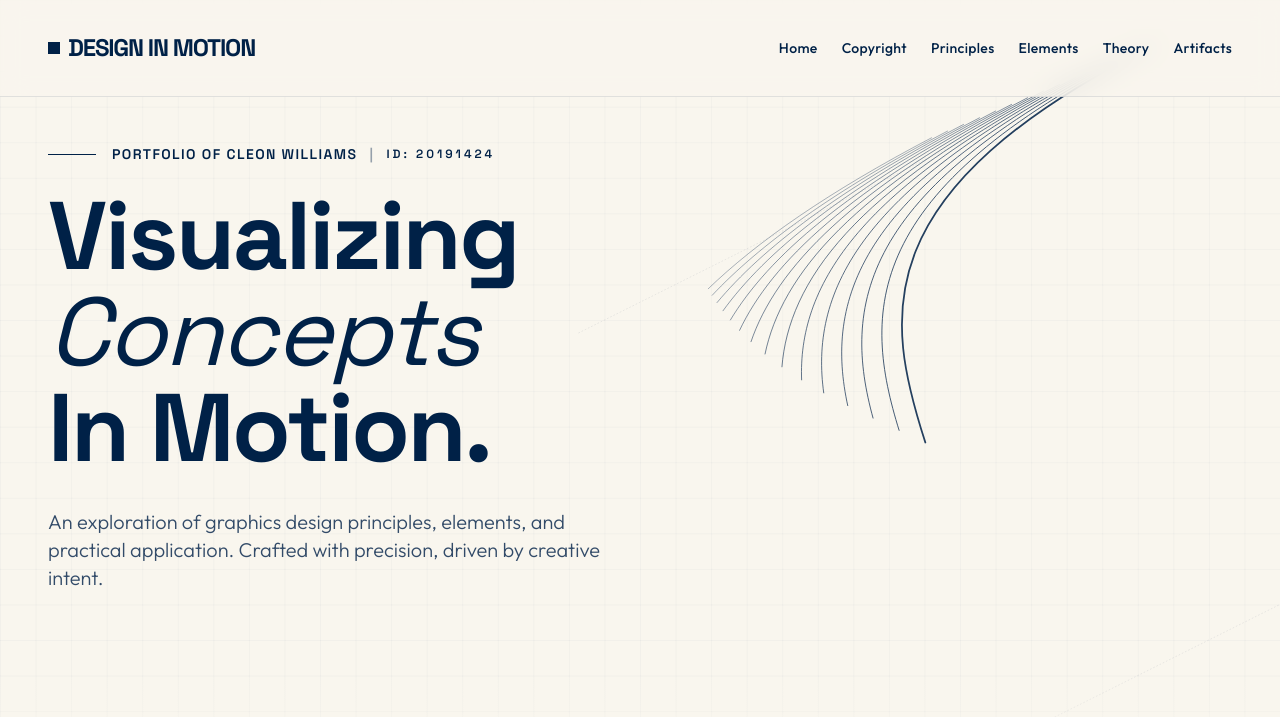
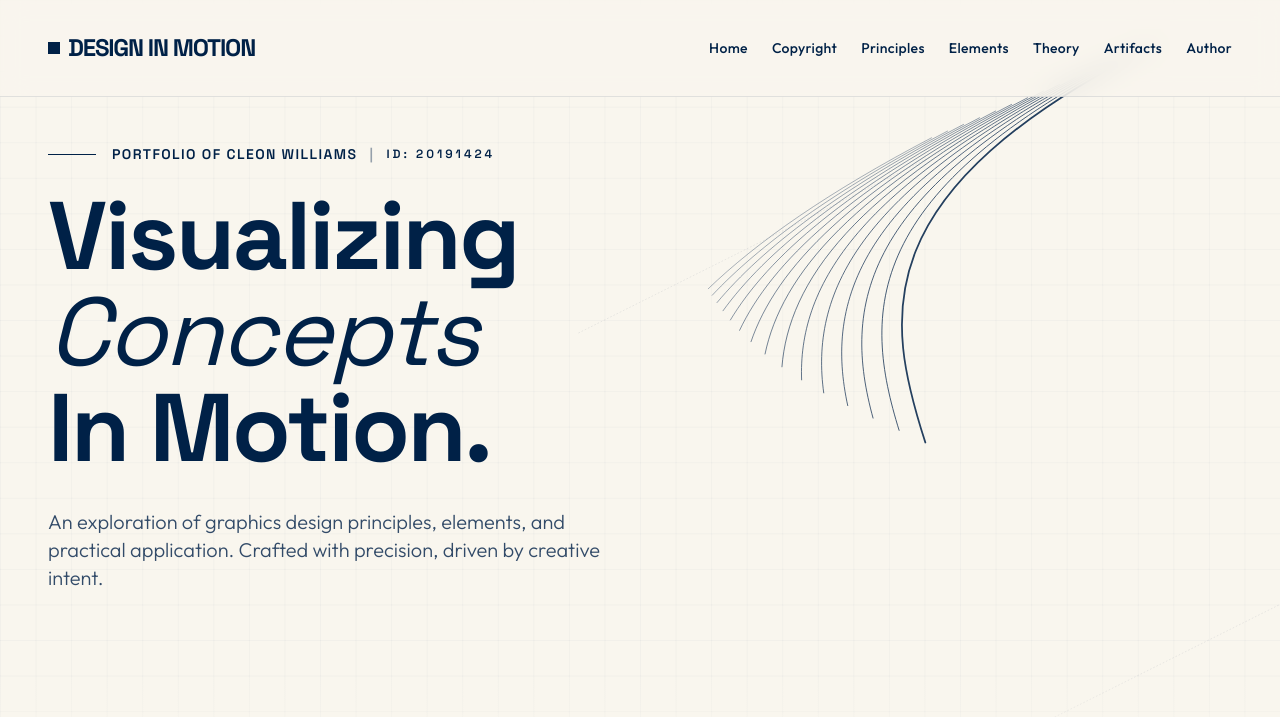
Before and after one commit to Cleo876/graphic-portfolio, a plain HTML site: page index.html in a window 1280 px wide. Shown: the top 717 px of the page. Drawn offline with nearby package versions, Linux system fonts and the light colour scheme; no server answers.

Commit message:
Update index.html
Updated to include Author Page Button tab

```diff
--- a/index.html
+++ b/index.html
@@ -63,6 +63,7 @@
                 <a href="pages/elements.html" class="nav-link">Elements</a>
                 <a href="pages/theory.html" class="nav-link">Theory</a>
                 <a href="pages/artifacts.html" class="nav-link">Artifacts</a>
+                <a href="pages/author.html" class="nav-link">Author</a>
             </nav>
 
             <button class="lg:hidden text-oxford focus:outline-none p-2 -mr-2" id="mobile-menu-btn" aria-label="Toggle Menu">
```
